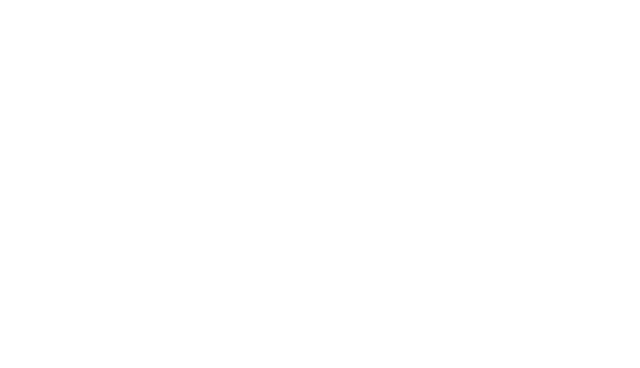
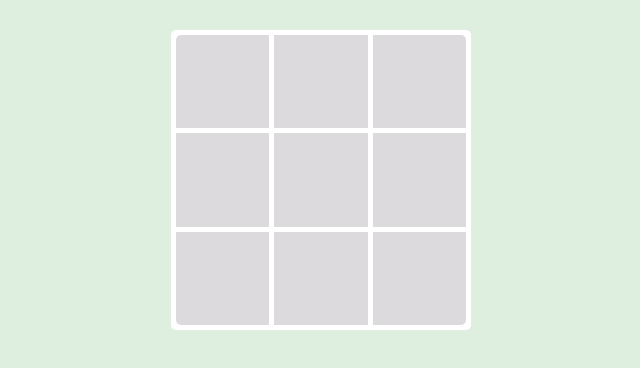
Before and after one commit to itsdonnix/simple-tic-tac-toe, a website built with Vite: page index.html in a window 1280 px wide. Shown: the whole page, without its empty margins (319-959 px from the left). Built offline with nearby package versions, Linux system fonts and the light colour scheme.

Commit message:
Initial layout design
Signed-off-by: Don Alfons Nisnoni <donnisnoni@outlook.com>

```diff
--- a/index.html
+++ b/index.html
@@ -8,6 +8,19 @@
     <link rel="stylesheet" href="./src/styles/index.scss" />
   </head>
   <body>
+    <div class="container">
+      <div id="board">
+        <div class="box"></div>
+        <div class="box"></div>
+        <div class="box"></div>
+        <div class="box"></div>
+        <div class="box"></div>
+        <div class="box"></div>
+        <div class="box"></div>
+        <div class="box"></div>
+        <div class="box"></div>
+      </div>
+    </div>
     <script src="./src/index.js"></script>
   </body>
 </html>
--- a/src/styles/index.scss
+++ b/src/styles/index.scss
@@ -0,0 +1,59 @@
+:root {
+  --box-width: calc(15vw - 2em);
+  --box-min-size: 300px;
+}
+
+* {
+  margin: 0;
+  box-sizing: border-box;
+  padding: 0;
+}
+
+body {
+  font-family: sans-serif;
+  font-size: 15px;
+  display: flex;
+  flex-direction: column;
+  min-height: 100vh;
+  background-color: #dede;
+}
+
+.container {
+  margin: 2em auto;
+}
+
+#board {
+  background-color: #fff;
+  display: grid;
+  font-size: 50px;
+  font-weight: 800;
+  grid-gap: 5px;
+  grid-template-columns: repeat(3, 1fr);
+  grid-template-rows: repeat(3, 1fr);
+  max-height: calc((var(--box-width)) * 3);
+  max-width: calc((var(--box-width)) * 3);
+  min-height: var(--box-min-size);
+  min-width: var(--box-min-size);
+  padding: 5px;
+  border-radius: 5px;
+}
+
+.box {
+  align-items: center;
+  background-color: #dcdadd;
+  display: flex;
+  justify-content: center;
+
+  &:nth-child(1) {
+    border-top-left-radius: 5px;
+  }
+  &:nth-child(3) {
+    border-top-right-radius: 5px;
+  }
+  &:nth-child(7) {
+    border-bottom-left-radius: 5px;
+  }
+  &:nth-child(9) {
+    border-bottom-right-radius: 5px;
+  }
+}
```
